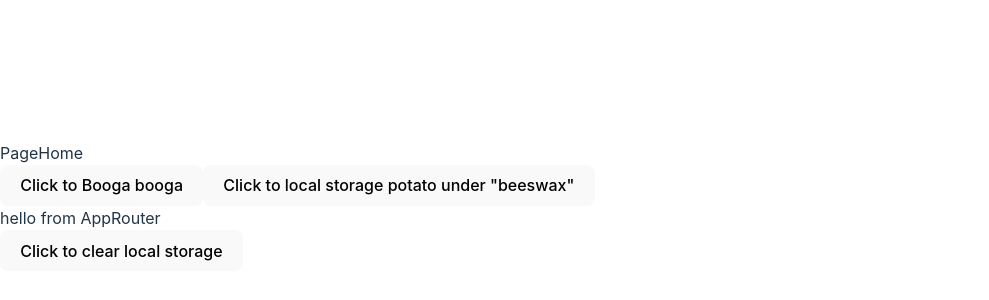
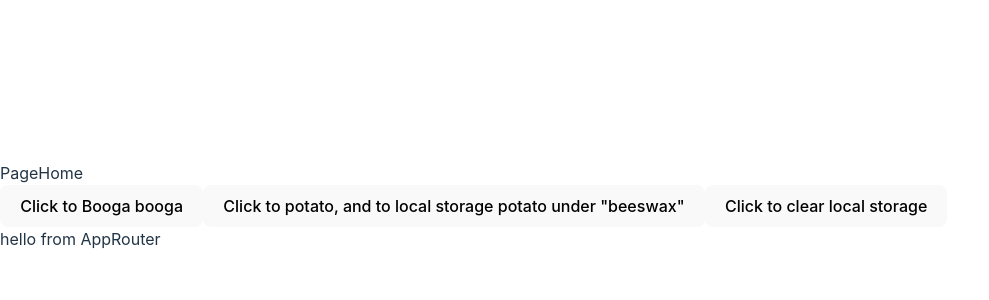
Before and after one commit to DanielBlain/3400-P1, a React (Vite) app: page / in a window 1280 px wide. Shown: the part 194-494 px from the top of the page, without its empty margins (0-989 px from the left). Built offline with nearby package versions, Linux system fonts and the light colour scheme.

Commit message:
CustomContext/Provider work on string, I believe it's fully functional. Still unsure how I pulled it off

```diff
--- a/src/App.jsx
+++ b/src/App.jsx
@@ -3,9 +3,9 @@ import AppRouter from './routers/AppRouter'
 function App() {
 
     return (
-        <div className='root'>
+        <>
             <AppRouter />
-        </div>
+        </>
     )
 }
 
--- /dev/null
+++ b/src/components/CustomContext.jsx
@@ -0,0 +1,33 @@
+import PropTypes from 'prop-types'
+import { createContext } from 'react'
+
+// CustomContext, imported by components to access the context
+export const CustomContext = createContext(null);
+
+/*****
+ *
+ * inspired by https://www.youtube.com/watch?v=I7dwJxGuGYQ
+ * "Why use a Custom Hook for React Context API instead of useContext (+ TypeScript)"
+ * Author: ByteGrad
+ *
+ * CustomContextProvider - generic ContextProvider, for any type of data we want to
+ * share across the app
+ *
+ * Please wrap JSX tags <CustomContextProvider around your elements that require
+ * access to the custom data. Custom data must be sent as a prop "customState"
+ *
+ * */
+
+export const CustomContextProvider = (props) => {
+
+    return (
+        <CustomContext.Provider value={props.customState}>
+            {props.children}
+        </CustomContext.Provider>
+    )
+}
+
+CustomContextProvider.propTypes = {
+    customState: PropTypes.array,
+    children: PropTypes.element
+}
--- a/src/pages/PageAbout.jsx
+++ b/src/pages/PageAbout.jsx
@@ -1,9 +1,9 @@
 import { useContext } from 'react'
-import { UserContext } from '../components/UserContext'
+import { CustomContext } from '../components/CustomContext'
 
 const PageAbout = () => {
 
-    const { message, setMessage } = useContext(UserContext);
+    const [message, setMessage] = useContext(CustomContext);
 
     return (
         <>
--- a/src/pages/PageHome.jsx
+++ b/src/pages/PageHome.jsx
@@ -1,25 +1,27 @@
 import { useContext } from 'react'
-import { UserContext } from '../components/UserContext'
+import { CustomContext } from '../components/CustomContext'
 
 const PageHome = () => {
 
-    const { message, setMessage } = useContext(UserContext);
+    const [message, setMessage] = useContext(CustomContext);
 
     return (
         <>
             <div>PageHome</div>
-            <button onClick={() => setMessage('Booga booga')}>Click to Booga booga</button>
+            <button onClick={() => {console.log(message)}}>Click to Booga booga</button>
             <button onClick={() => {
                 localStorage.setItem('beeswax', 'potato')
+                setMessage('potato')
             }}>
-                Click to local storage potato under &quot;beeswax&quot;
+                Click to potato, and to local storage potato under &quot;beeswax&quot;
             </button>
-            <div>{message}</div>
+            {/* <div>{customState.message}</div> */}
             <button onClick={() => {
                 localStorage.clear()
             }}>
                 Click to clear local storage
             </button>
+            <div>{message}</div>
         </>
     )
 }
--- a/src/routers/AppRouter.jsx
+++ b/src/routers/AppRouter.jsx
@@ -30,6 +30,7 @@ import { useState } from 'react'
 import { BrowserRouter, Routes, Route } from 'react-router-dom'
 
 import { UserContext } from '../components/UserContext'
+import { CustomContextProvider } from '../components/CustomContext'
 
 import PageHome         from '../pages/PageHome'
 import PageSingle       from '../pages/PageSingle'
@@ -41,10 +42,10 @@ import PageNotFound     from '../pages/PageNotFound'
 
 const AppRouter = () => {
 
-    const [ message, setMessage ] = useState('hello from AppRouter')
+    const customState = useState('hello from AppRouter')
 
     return (
-        <UserContext.Provider value={{message, setMessage}}>
+        <CustomContextProvider customState={customState}>
             <BrowserRouter>
                 <Routes>
                     <Route path='/'             element={<PageHome />}  exact   />
@@ -56,7 +57,7 @@ const AppRouter = () => {
                     <Route path='*'             element={<PageNotFound />}      />
                 </Routes>
             </BrowserRouter>
-        </UserContext.Provider>
+        </CustomContextProvider>
     )
 }
 
```
Also changed, not shown: src/components/UserContext.jsx (renamed from src/components/UserContext.js).
